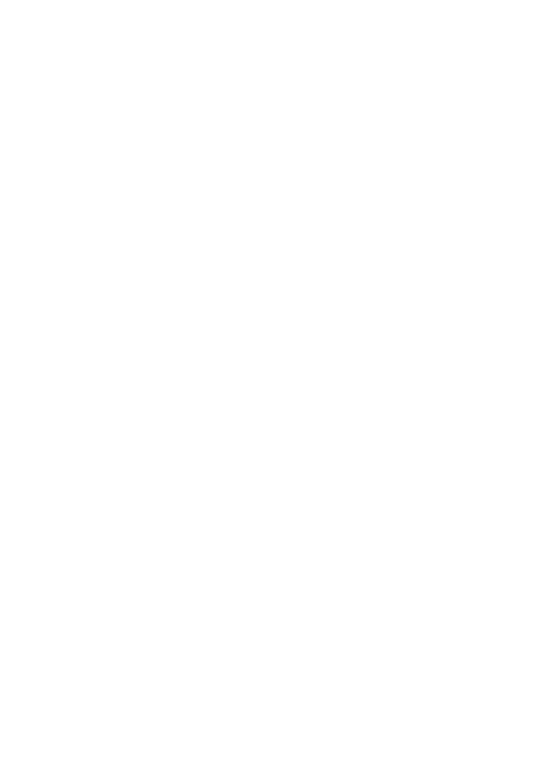
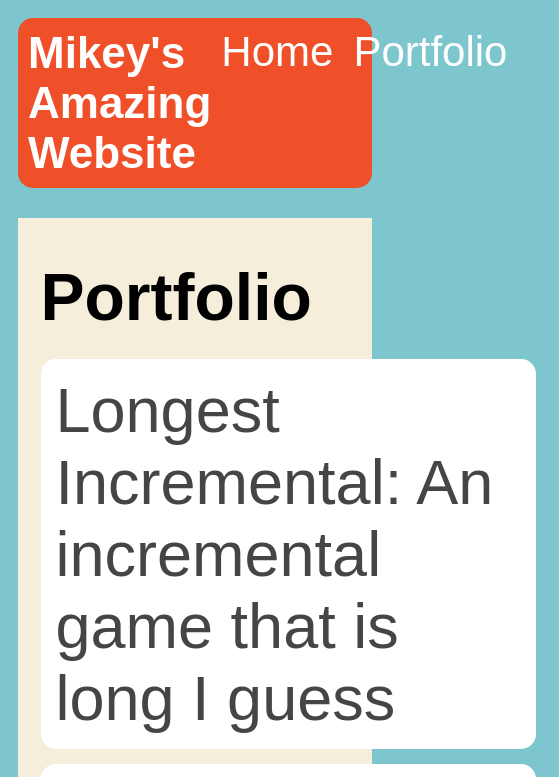
Before and after one commit to MichaelSleeper/MichaelSleeper.github.io, a plain HTML site: page portfolio.html in a window 390 px wide. Shown: the top 777 px of the page, 559 px wide, since content can reach past the window. Drawn offline with Linux system fonts and the light colour scheme.

Commit message:
added portfolio page

```diff
--- a/portfolio.html
+++ b/portfolio.html
@@ -8,11 +8,41 @@
     <!-- All content goes here -->
     <div id="all-contents">
       <nav>
-
+        <h1>Mikey's Amazing Website</h1>
+        <link rel="stylesheet" href="style.css" />
+        <ul id="nav-ul">
+          <li class="nav-li">
+            <a href="index.html">Home</a>
+          </li>
+          <li class="nav-li">
+            <a href="portfolio.html">Portfolio</a>
+          </li>
+        </ul>
       </nav>
 
       <main>
-
+        <div class="content">
+          <h1>Portfolio</h1>
+          <ul id="portfolio">
+            <li>
+              <a href="https://unsoftcapped3.github.io/the-longest-incremental/"
+                >Longest Incremental: An incremental game that is long I
+                guess</a
+              >
+            </li>
+            <li>
+              <a href="https://ihtasham42.github.io/progress-knight/"
+                >Progress Khnight: Bring home that bacon. From rags to
+                riches.(takes so long tho)</a
+              >
+            </li>
+            <li>
+              <a href="https://sparticle999.github.io/SpaceCompany/#"
+                >SpaceCompany: we're rich!</a
+              >
+            </li>
+          </ul>
+        </div>
       </main>
     </div>
   </body>
--- a/style.css
+++ b/style.css
@@ -17,6 +17,7 @@ nav {
   display: flex;
   padding: 10px;
   margin-bottom: 20px;
+  border-radius: 15px;
 }
 
 h1 {
@@ -76,3 +77,79 @@ h2,
 h3 {
   margin: 0px;
 }
+
+/* Portfolio styles */
+.content h1 {
+  color: black;
+}
+
+#portfolio {
+  list-style-type: none;
+  padding-left: 0;
+}
+
+#portfolio li {
+  background: #fff;
+  padding: 10px;
+  border-radius: 10px;
+  margin-bottom: 10px;
+}
+
+#portfolio li:hover {
+  background: #eee;
+}
+
+#portfolio a {
+  text-decoration: none;
+  color: #454545;
+}
+
+/* responsive web design */
+@media screen and (min-width: 120px) and (max-width: 1080px) {
+  main {
+    height: 100ch;
+    zoom: 1.5;
+    display: grid;
+  }
+
+  h1 {
+    font-size: 44px;
+  }
+
+  h2 {
+    font-size: 42px;
+  }
+
+  h3 {
+    font-size: 36px;
+  }
+
+  #all-contents {
+    height: 100ch;
+    margin: none;
+  }
+
+  a {
+    font-size: 42px;
+  }
+
+  .sidebar {
+    margin-right: 0px;
+    justify-content: center;
+    align-items: center;
+  }
+
+  .sidebar-img {
+    width: 100%;
+  }
+
+  p,
+  li {
+    font-size: 24px;
+  }
+
+  .content {
+    align-content: center;
+    justify-content: center;
+  }
+}
```
